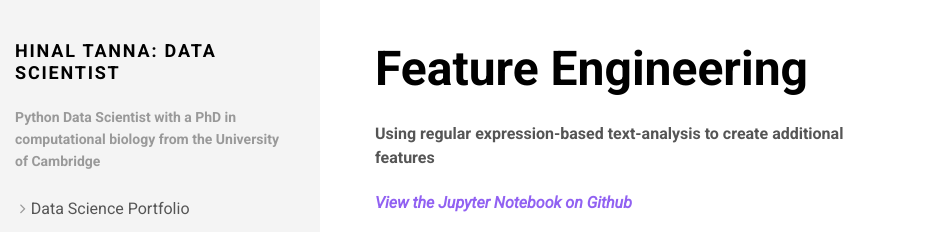
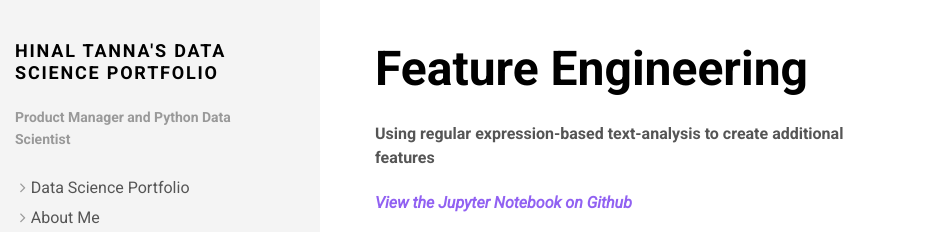
Before and after one commit to hinaltanna/portfolio, a plain HTML site: page home/part3/index.html in a window 1280 px wide. Shown: the top 232 px of the page, without its empty margins (0-946 px from the left). Drawn offline with Linux system fonts and the light colour scheme.

Commit message:
Update index.html

```diff
--- a/home/part3/index.html
+++ b/home/part3/index.html
@@ -2,8 +2,8 @@
 <html lang="en-us">
 <head><meta charset="utf-8">
 <meta http-equiv="X-UA-Compatible" content="IE=edge">
-<title>Hinal Tanna:
-Data Scientist</title>
+<title>Hinal Tanna's
+Data Science Portfolio</title>
 <meta name="description" content="Data Science Portfolio">
 <meta name="viewport" content="width=device-width, initial-scale=1">
 <link rel="stylesheet" href="https://hinaltanna.github.io/portfolio/css/bootstrap.min.css">
@@ -36,10 +36,10 @@ Data Scientist</title>
           <div class="row row-offcanvas row-offcanvas-left">
               <div id="sidebar" class="col-xs-6 col-sm-4 col-md-3 sidebar-offcanvas">
   <div class="sidebar-content">
-    <h1 class="sidebar-heading"><a href="https://hinaltanna.github.io/portfolio">Hinal Tanna:
-Data Scientist</a></h1>
+    <h1 class="sidebar-heading"><a href="https://hinaltanna.github.io/portfolio">Hinal Tanna's
+Data Science Portfolio</a></h1>
 
-      <p class="sidebar-p">Python Data Scientist with a PhD in computational biology from the University of Cambridge</p>
+      <p class="sidebar-p">Product Manager and Python Data Scientist</p>
 
     <ul class="sidebar-menu">
 
```
